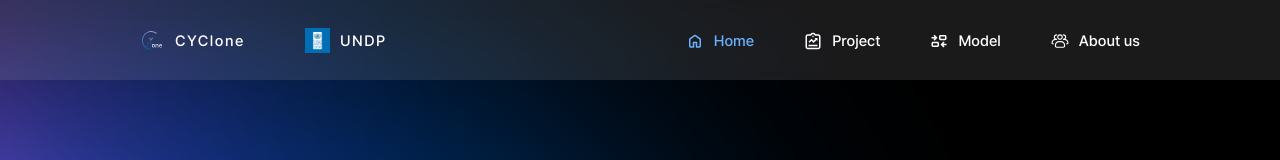
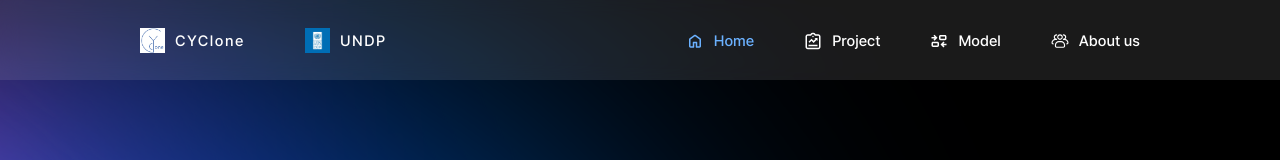
Before and after one commit to hxxee/CYClone-UNDP-ODA-Project, a React (Create React App) app: page / in a window 1280 px wide. Shown: the top 160 px of the page. Built offline with nearby package versions, Linux system fonts and the light colour scheme.

Commit message:
edit c_logo

```diff
--- a/src/pages/Main.jsx
+++ b/src/pages/Main.jsx
@@ -20,7 +20,7 @@
         <M.Logo>
           <M.CYC>
             <img
-              src={`${process.env.PUBLIC_URL}/images/logo_c.svg`}
+              src={`${process.env.PUBLIC_URL}/images/logo_c.png`}
               alt="logo"
             />
             <div>CYClone</div>
```
